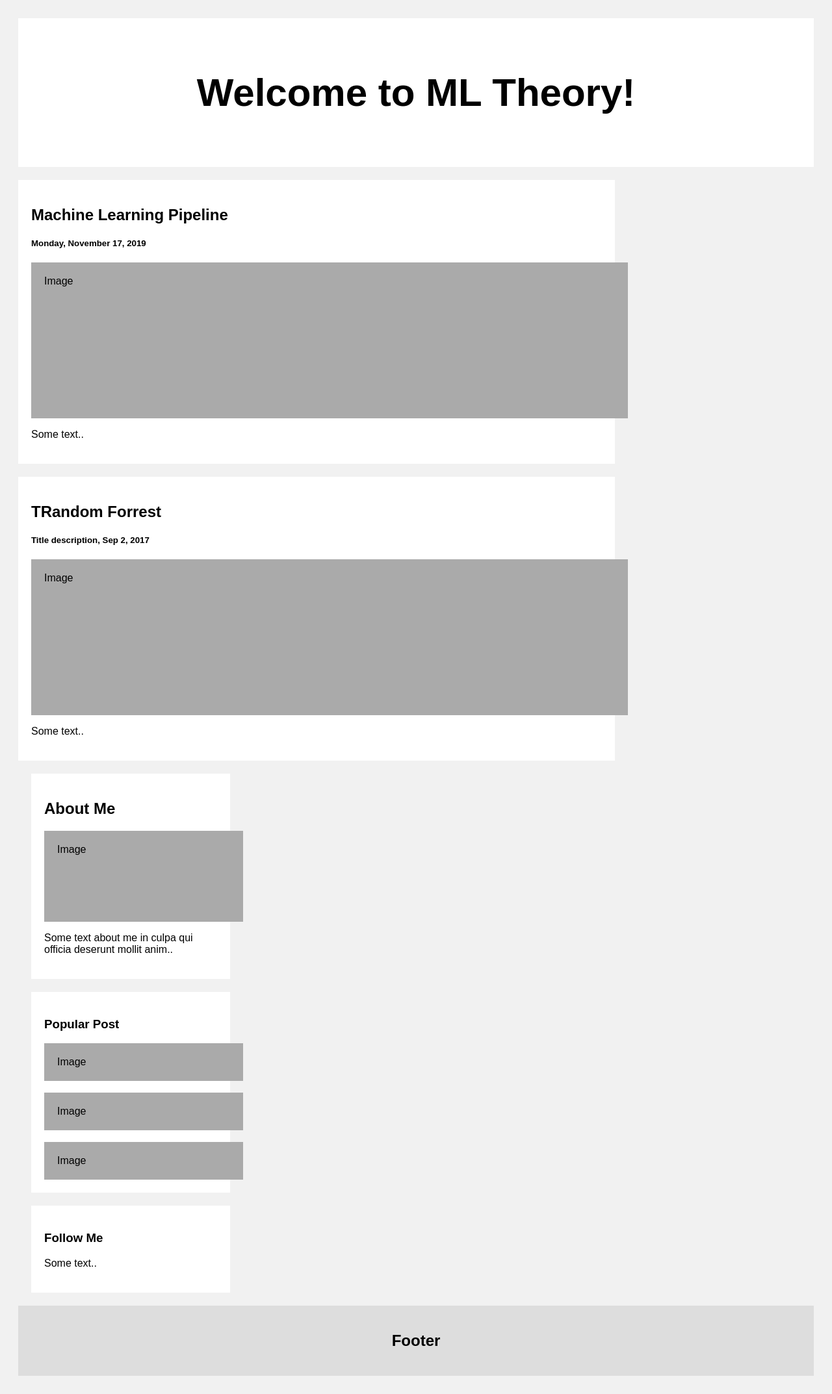
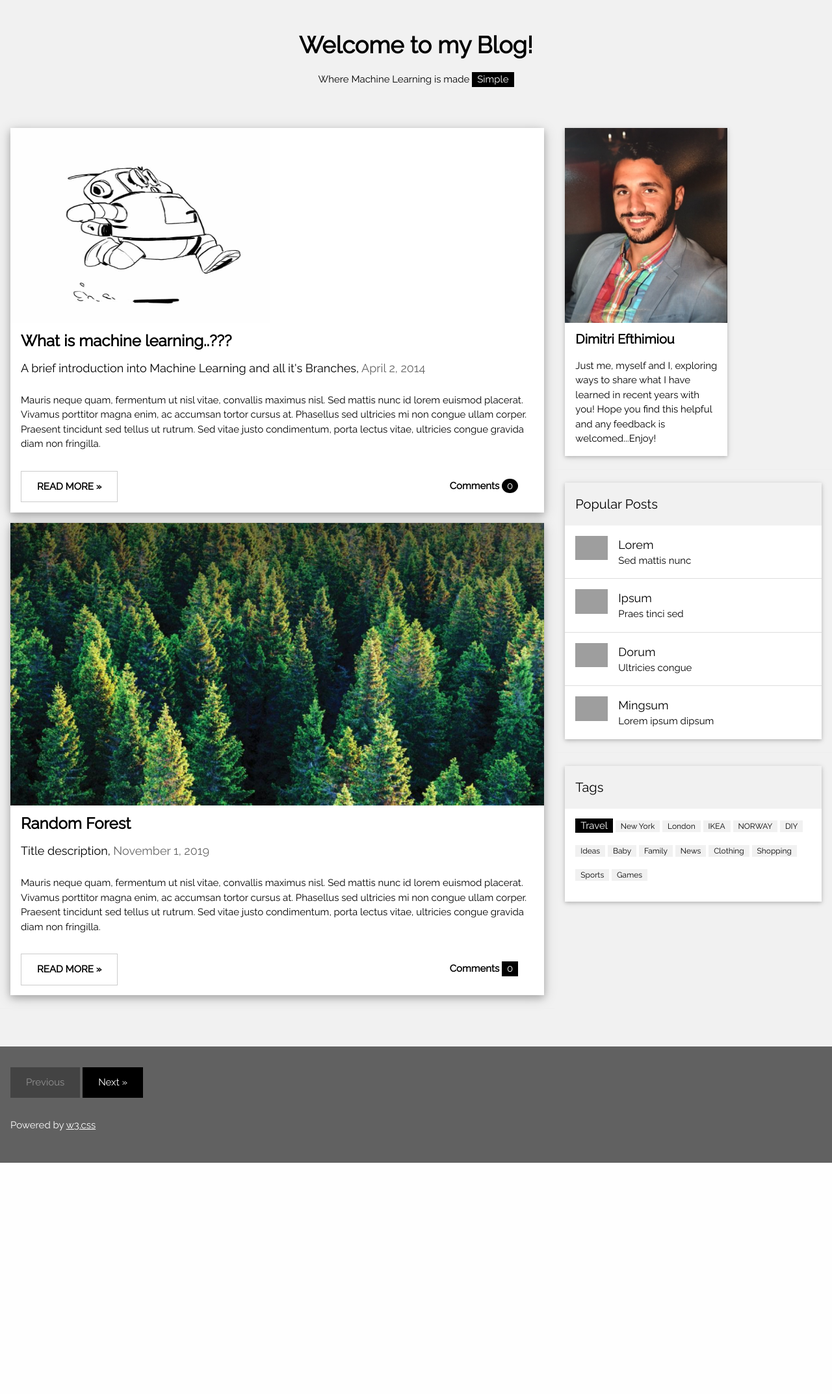
Before and after one commit to dimtirie13/new_portfolio, a Flask app: page /blog in a window 1280 px wide. Shown: the whole page at 65% size. After the commit the page ends 1790 px from the top, so only its background shows below. Run offline with Flask 3, Linux system fonts and the light colour scheme; parts of the project's set-up code (start-up, migrations or seed data) failed here and were passed over; grey boxes are pictures that could not be loaded.

Commit message:
blog page added

```diff
--- a/static/css/blog.css
+++ /dev/null
@@ -1,64 +0,0 @@
-body {
-    font-family: Arial;
-    padding: 20px;
-    background: #f1f1f1;
-  }
-
-  /* Header/Blog Title */
-  .header {
-    padding: 30px;
-    font-size: 40px;
-    text-align: center;
-    background: white;
-  }
-
-  /* Create two unequal columns that floats next to each other */
-  /* Left column */
-  .leftcolumn {
-    float: left;
-    width: 75%;
-  }
-
-  /* Right column */
-  .rightcolumn {
-    float: left;
-    width: 25%;
-    padding-left: 20px;
-  }
-
-  /* Fake image */
-  .fakeimg {
-    background-color: #aaa;
-    width: 100%;
-    padding: 20px;
-  }
-
-  /* Add a card effect for articles */
-  .card {
-    background-color: white;
-    padding: 20px;
-    margin-top: 20px;
-  }
-
-  /* Clear floats after the columns */
-  .row:after {
-    content: "";
-    display: table;
-    clear: both;
-  }
-
-  /* Footer */
-  .footer {
-    padding: 20px;
-    text-align: center;
-    background: #ddd;
-    margin-top: 20px;
-  }
-
-  /* Responsive layout - when the screen is less than 800px wide, make the two columns stack on top of each other instead of next to each other */
-  @media screen and (max-width: 800px) {
-    .leftcolumn, .rightcolumn {
-      width: 100%;
-      padding: 0;
-    }
-  }
--- a/templates/blog.html
+++ b/templates/blog.html
@@ -1,58 +1,149 @@
 <!DOCTYPE html>
+<html>
+<title>Dimitri's Blog</title>
+<meta charset="UTF-8">
+<meta name="viewport" content="width=device-width, initial-scale=1">
+<link rel="stylesheet" href="https://www.w3schools.com/w3css/4/w3.css">
+<link rel="stylesheet" href="https://fonts.googleapis.com/css?family=Raleway">
+<style>
+body,h1,h2,h3,h4,h5 {font-family: "Raleway", sans-serif}
+</style>
+<body class="w3-light-grey">
+
+<!-- w3-content defines a container for fixed size centered content,
+and is wrapped around the whole page content, except for the footer in this example -->
+<div class="w3-content" style="max-width:1400px">
+
+<!-- Header -->
+<header class="w3-container w3-center w3-padding-32">
+  <h1><b>Welcome to my Blog!</b></h1>
+  <p>Where Machine Learning is made <span class="w3-tag">Simple</span></p>
+</header>
+
+<!-- Grid -->
+<div class="w3-row">
+
+<!-- Blog entries -->
+<div class="w3-col l8 s12">
+    <!-- Blog entry -->
+    <div class="w3-card-4 w3-margin w3-white">
+        <img src="static\images\funny robot.gif" alt="Norway" style="width: 400px; height:300px">
+          <div class="w3-container">
+            <h3><b>What is machine learning..???</b></h3>
+            <h5>A brief introduction into Machine Learning and all it's Branches, <span class="w3-opacity">April 2, 2014</span></h5>
+          </div>
+
+          <div class="w3-container">
+            <p>Mauris neque quam, fermentum ut nisl vitae, convallis maximus nisl. Sed mattis nunc id lorem euismod placerat. Vivamus porttitor magna enim, ac accumsan tortor cursus at. Phasellus sed ultricies mi non congue ullam corper. Praesent tincidunt sed
+              tellus ut rutrum. Sed vitae justo condimentum, porta lectus vitae, ultricies congue gravida diam non fringilla.</p>
+            <div class="w3-row">
+              <div class="w3-col m8 s12">
+                <p><button class="w3-button w3-padding-large w3-white w3-border"><b>READ MORE »</b></button></p>
+              </div>
+              <div class="w3-col m4 w3-hide-small">
+                <p><span class="w3-padding-large w3-right"><b>Comments  </b> <span class="w3-badge">0</span></span></p>
+              </div>
+            </div>
+          </div>
+        </div>
+  <!-- Blog entry -->
+  <div class="w3-card-4 w3-margin w3-white">
+    <img src="static\images\randon_forest.jpg" alt="Nature" style="width:100%">
+    <div class="w3-container">
+      <h3><b>Random Forest</b></h3>
+      <h5>Title description, <span class="w3-opacity">November 1, 2019</span></h5>
+    </div>
+
+    <div class="w3-container">
+      <p>Mauris neque quam, fermentum ut nisl vitae, convallis maximus nisl. Sed mattis nunc id lorem euismod placerat. Vivamus porttitor magna enim, ac accumsan tortor cursus at. Phasellus sed ultricies mi non congue ullam corper. Praesent tincidunt sed
+        tellus ut rutrum. Sed vitae justo condimentum, porta lectus vitae, ultricies congue gravida diam non fringilla.</p>
+      <div class="w3-row">
+        <div class="w3-col m8 s12">
+          <p><button class="w3-button w3-padding-large w3-white w3-border"><b>READ MORE »</b></button></p>
+        </div>
+        <div class="w3-col m4 w3-hide-small">
+          <p><span class="w3-padding-large w3-right"><b>Comments  </b> <span class="w3-tag">0</span></span></p>
+        </div>
+      </div>
+    </div>
+  </div>
+  <hr>
 
 
-<head>
-        <link rel="stylesheet" href="static\css\blog.css">
+<!-- END BLOG ENTRIES -->
+</div>
 
-</head>
+<!-- Introduction menu -->
+<div class="w3-col l4">
+  <!-- About Card -->
+  <div class="w3-card w3-margin w3-margin-top" style="width:250px;">
+  <img src="static\images\me2.jpg" style="width:250px; height: 300px;">
+    <div class="w3-container w3-white">
+      <h4><b>Dimitri Efthimiou</b></h4>
+      <p>Just me, myself and I, exploring ways to share what I have learned in recent years with you! Hope you find this helpful and any feedback is welcomed...Enjoy!</p>
+    </div>
+  </div><hr>
 
-<body>
+  <!-- Posts -->
+  <div class="w3-card w3-margin">
+    <div class="w3-container w3-padding">
+      <h4>Popular Posts</h4>
+    </div>
+    <ul class="w3-ul w3-hoverable w3-white">
+      <li class="w3-padding-16">
+        <img src="/w3images/workshop.jpg" alt="Image" class="w3-left w3-margin-right" style="width:50px">
+        <span class="w3-large">Lorem</span><br>
+        <span>Sed mattis nunc</span>
+      </li>
+      <li class="w3-padding-16">
+        <img src="/w3images/gondol.jpg" alt="Image" class="w3-left w3-margin-right" style="width:50px">
+        <span class="w3-large">Ipsum</span><br>
+        <span>Praes tinci sed</span>
+      </li>
+      <li class="w3-padding-16">
+        <img src="/w3images/skies.jpg" alt="Image" class="w3-left w3-margin-right" style="width:50px">
+        <span class="w3-large">Dorum</span><br>
+        <span>Ultricies congue</span>
+      </li>
+      <li class="w3-padding-16 w3-hide-medium w3-hide-small">
+        <img src="/w3images/rock.jpg" alt="Image" class="w3-left w3-margin-right" style="width:50px">
+        <span class="w3-large">Mingsum</span><br>
+        <span>Lorem ipsum dipsum</span>
+      </li>
+    </ul>
+  </div>
+  <hr>
 
-        <div class="header">
-                <h2>Welcome to ML Theory!</h2>
+  <!-- Labels / tags -->
+  <div class="w3-card w3-margin">
+    <div class="w3-container w3-padding">
+      <h4>Tags</h4>
+    </div>
+    <div class="w3-container w3-white">
+    <p><span class="w3-tag w3-black w3-margin-bottom">Travel</span> <span class="w3-tag w3-light-grey w3-small w3-margin-bottom">New York</span> <span class="w3-tag w3-light-grey w3-small w3-margin-bottom">London</span>
+      <span class="w3-tag w3-light-grey w3-small w3-margin-bottom">IKEA</span> <span class="w3-tag w3-light-grey w3-small w3-margin-bottom">NORWAY</span> <span class="w3-tag w3-light-grey w3-small w3-margin-bottom">DIY</span>
+      <span class="w3-tag w3-light-grey w3-small w3-margin-bottom">Ideas</span> <span class="w3-tag w3-light-grey w3-small w3-margin-bottom">Baby</span> <span class="w3-tag w3-light-grey w3-small w3-margin-bottom">Family</span>
+      <span class="w3-tag w3-light-grey w3-small w3-margin-bottom">News</span> <span class="w3-tag w3-light-grey w3-small w3-margin-bottom">Clothing</span> <span class="w3-tag w3-light-grey w3-small w3-margin-bottom">Shopping</span>
+      <span class="w3-tag w3-light-grey w3-small w3-margin-bottom">Sports</span> <span class="w3-tag w3-light-grey w3-small w3-margin-bottom">Games</span>
+    </p>
+    </div>
+  </div>
 
-              </div>
+<!-- END Introduction Menu -->
+</div>
 
-              <div class="row">
-                <div class="leftcolumn">
-                  <div class="card">
-                    <h2>Machine Learning Pipeline</h2>
-                    <h5>Monday, November 17, 2019</h5>
-                    <div class="fakeimg" style="height:200px;">Image</div>
-                    <p>Some text..</p>
-                  </div>
-                  <div class="card">
-                    <h2>TRandom Forrest</h2>
-                    <h5>Title description, Sep 2, 2017</h5>
-                    <div class="fakeimg" style="height:200px;">Image</div>
-                    <p>Some text..</p>
-                  </div>
-                </div>
-                <div class="rightcolumn">
-                  <div class="card">
-                    <h2>About Me</h2>
-                    <div class="fakeimg" style="height:100px;">Image</div>
-                    <p>Some text about me in culpa qui officia deserunt mollit anim..</p>
-                  </div>
-                  <div class="card">
-                    <h3>Popular Post</h3>
-                    <div class="fakeimg">Image</div><br>
-                    <div class="fakeimg">Image</div><br>
-                    <div class="fakeimg">Image</div>
-                  </div>
-                  <div class="card">
-                    <h3>Follow Me</h3>
-                    <p>Some text..</p>
-                  </div>
-                </div>
-              </div>
+<!-- END GRID -->
+</div><br>
 
-              <div class="footer">
-                <h2>Footer</h2>
-              </div>
+<!-- END w3-content -->
+</div>
 
+<!-- Footer -->
+<footer class="w3-container w3-dark-grey w3-padding-32 w3-margin-top">
+  <button class="w3-button w3-black w3-disabled w3-padding-large w3-margin-bottom">Previous</button>
+  <button class="w3-button w3-black w3-padding-large w3-margin-bottom">Next »</button>
+  <p>Powered by <a href="https://www.w3schools.com/w3css/default.asp" target="_blank">w3.css</a></p>
+</footer>
 
 </body>
-
-
-<html>
+</html>
```
Also changed, not shown: static/images/cnn.png (added), static/images/funny robot.gif (added), static/images/randon_forest.jpg (added).
